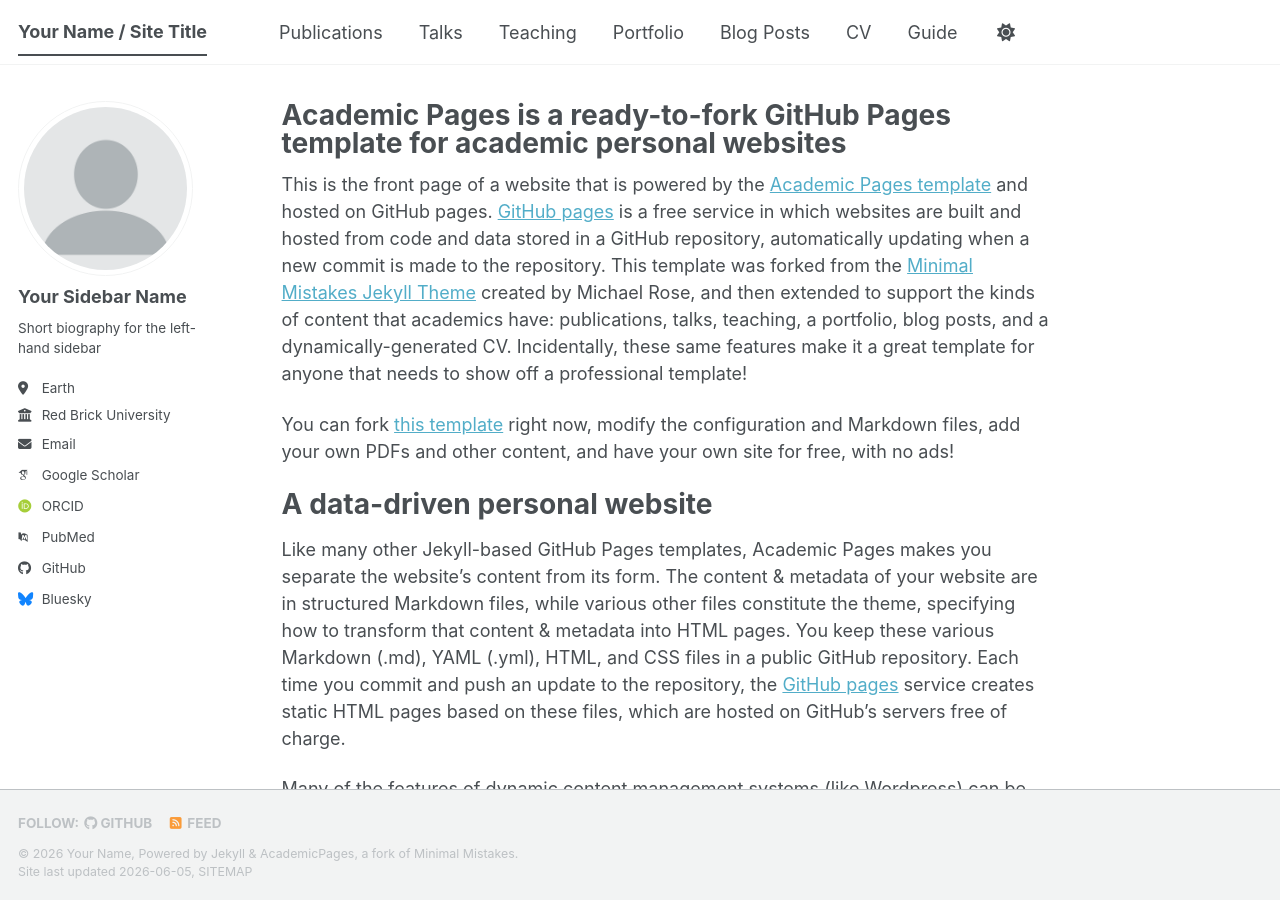
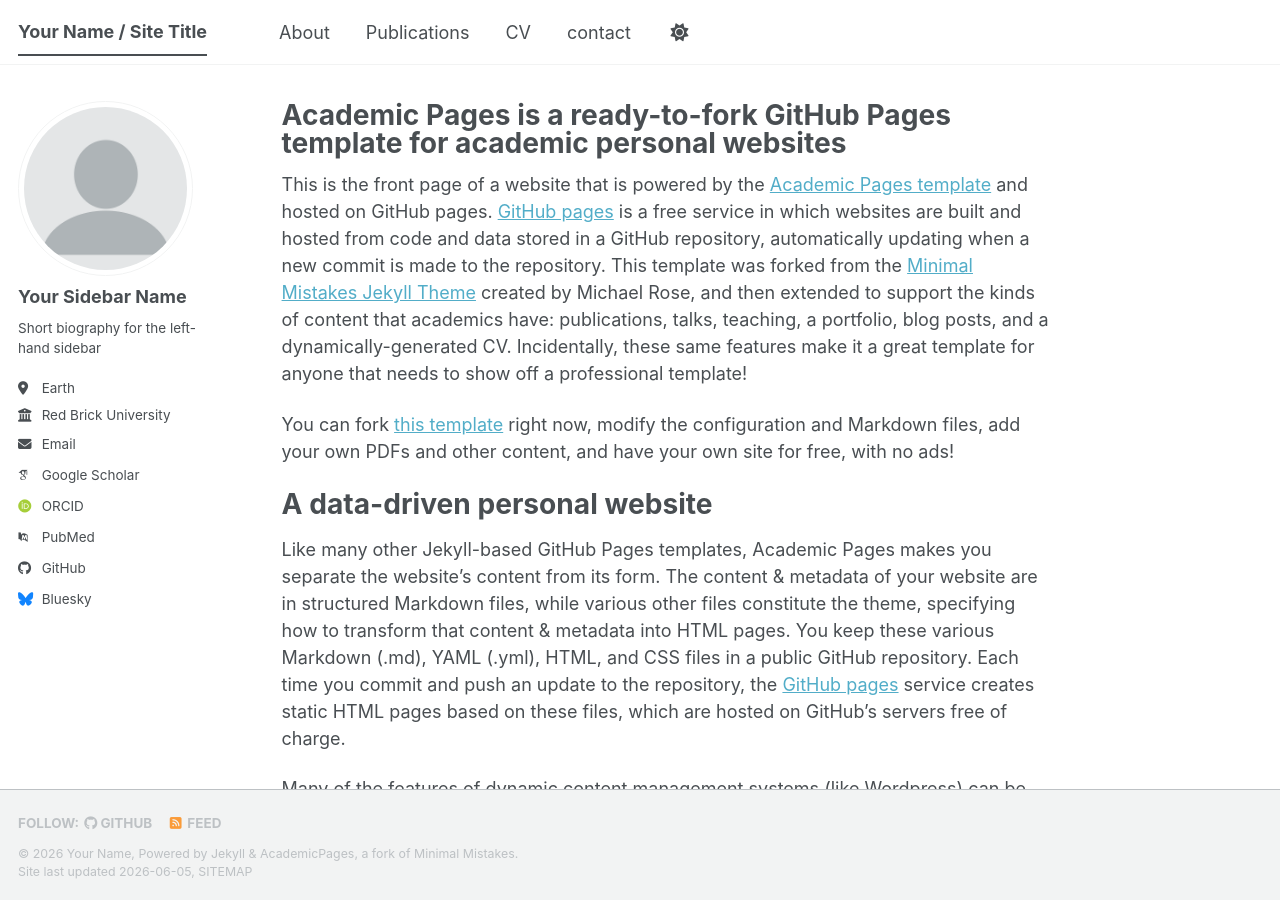
Before and after one commit to ZJU-LuLab/ZJU-LuLab.github.io, a Jekyll site: the page built from _pages/about.md, in a window 1280 px wide and 900 px high. Built offline with Jekyll 4.4.1, drawn with Linux system fonts in a browser that asks for light colours; some web fonts are replaced; a script bundle is joined from its source files by our own code; library files that are not in the unit come from our copies.

Commit message:
Update navigation.yml

```diff
--- a/_data/navigation.yml
+++ b/_data/navigation.yml
@@ -8,26 +8,14 @@
 #      Markdown formatted page while the second is generated using JSON.
 
 main:
+  - title: "About"
+    url: /
+
   - title: "Publications"
     url: /publications/
-
-  - title: "Talks"
-    url: /talks/
-
-  - title: "Teaching"
-    url: /teaching/
-
-  - title: "Portfolio"
-    url: /portfolio/
-
-  - title: "Blog Posts"
-    url: /year-archive/
 
   - title: "CV"
     url: /cv/
 
-  # - title: "CV"
-  #   url: /cv-json/
-
-  - title: "Guide"
-    url: /markdown/
+  - title: "contact"
+    url: /contact/
```
